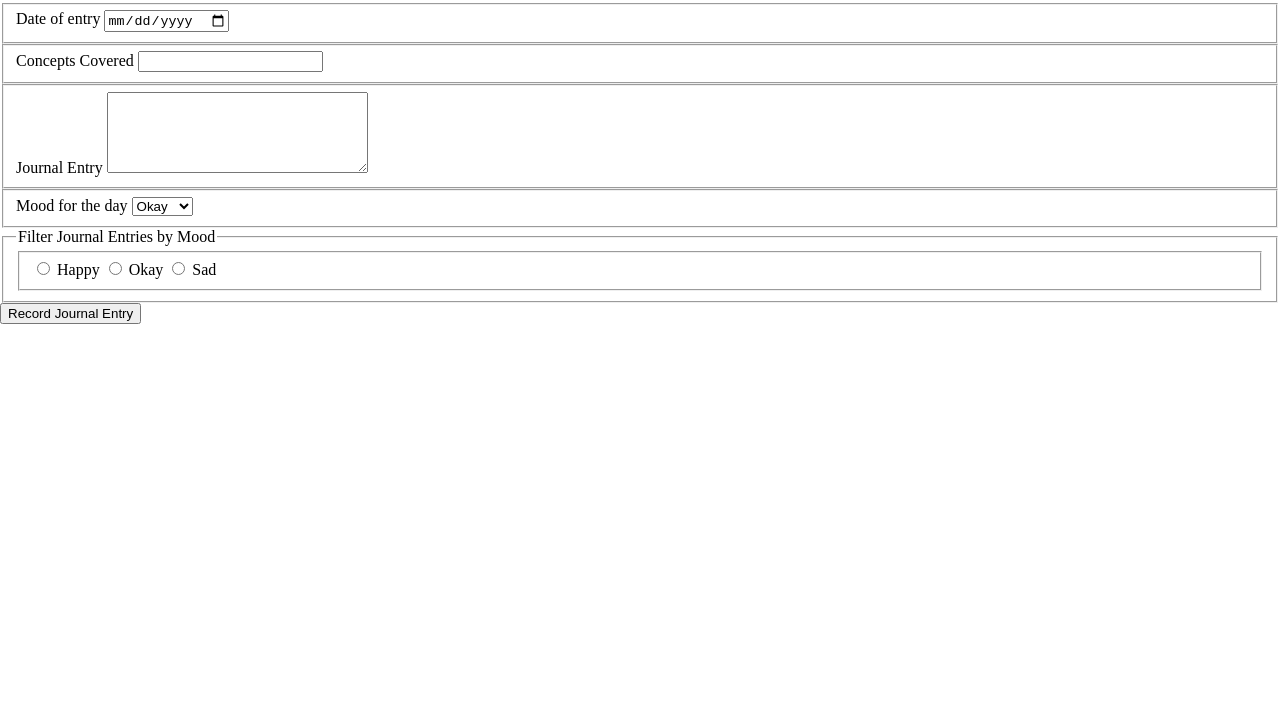
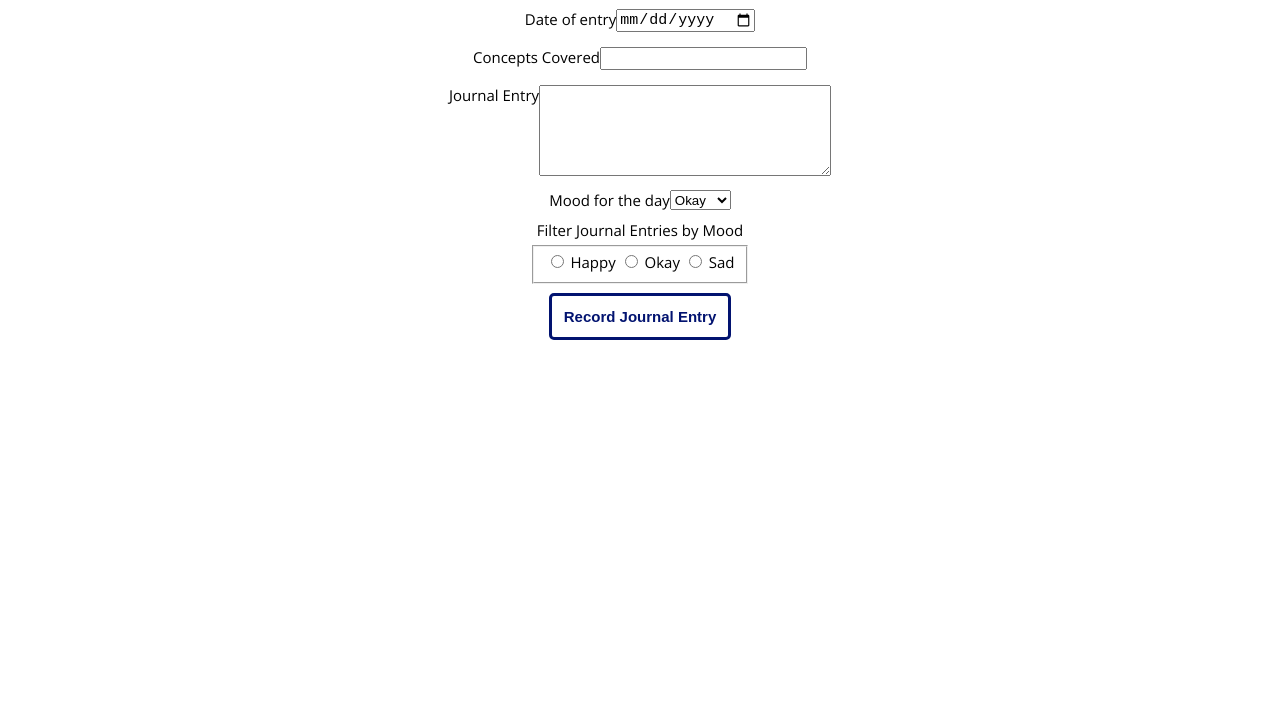
Before and after one commit to wfw40869/Daily-Journal, a plain HTML site: page src/index.html in a window 1280 px wide. Shown: the part 77-800 px from the top of the page. Drawn offline with nearby package versions, Linux system fonts and the light colour scheme; no server answers.

Commit message:
Added then commented out session storage functionality. Updated layout, and basic styling of forms, buttons, inputs and entries

```diff
--- a/src/index.html
+++ b/src/index.html
@@ -8,12 +8,14 @@
     <title>My Daily NSS Journal</title>
     <link rel="stylesheet" href="styles/journal.css">
     <link rel="stylesheet" href="https://cdnjs.cloudflare.com/ajax/libs/font-awesome/5.9.0/css/all.min.css">
+    <!-- GOOGLE FONT -->
+    <link href="https://fonts.googleapis.com/css?family=Open+Sans:400,700&display=swap" rel="stylesheet">
 </head>
 
 <body>
-    <h1>Daily Journal</h1>
     <!-- JOURNAL ENTRY FORM -->
     <form action="#" class="journalEntry__form">
+        <h1>Daily Journal</h1>
         <!-- DATE INPUT -->
         <fieldset class="journalEntry__fieldset">
             <label for="journalDate">Date of entry</label>
@@ -38,7 +40,7 @@
                 <option value="happy">Happy</option>
             </select>
         </fieldset>
-        <fieldset>
+        <fieldset class="journalEntry__fieldset">
             <legend>
                 Filter Journal Entries by Mood
             </legend>
--- a/src/scripts/entryComponent.js
+++ b/src/scripts/entryComponent.js
@@ -6,9 +6,12 @@ const makeJournalEntryComponent = (journalEntry) => {
         <section class="journalEntry">
             <h2>${journalEntry.date}</h2>
             <h3>${journalEntry.conceptsCovered}</h3>
+            <div class="mood">Mood: ${determineMood(journalEntry)}</div>
             <p>${journalEntry.entryMessage}</p>
-            <div class="mood">${determineMood(journalEntry)}</div>
-            <button id="deleteEntry--${journalEntry.id}">Delete Entry</button>
+            <aside class="buttons__aside">
+                <button class="delete__button" id="deleteEntry--${journalEntry.id}">Delete</button>
+                <button class="edit__button" id="editEntry--${journalEntry.id}">Edit</button>
+            </aside>
         </section>
     `
 }
--- a/src/styles/journal.css
+++ b/src/styles/journal.css
@@ -3,8 +3,44 @@ body {
     margin: 0;
     padding: 0;
     box-sizing: border-box;
+    font-family: 'Open Sans', sans-serif;
+    font-size: 15px;
 }
 
+button,
+input[type="submit"] {
+    cursor: pointer;
+    background-color: white;
+    border: 3px solid rgb(2, 19, 112);
+    border-radius: 5px;
+    padding: 12px;
+    color: rgb(2, 19, 112);
+    font-size: inherit;
+    font-weight: 700;
+}
+
+input, textarea {
+    font-size: inherit;
+}
+
+.journalEntry__form {
+    display: flex;
+    flex-direction: column;
+    align-items: center;
+}
+
+.journalEntry__fieldset {
+    border: none;
+    display: flex;
+    text-align: center;
+}
+
+
+.buttons__aside {
+    margin-top: 15px;
+    display: flex;
+    justify-content: space-evenly;
+}
 
 #entryLog {
     display: flex;
@@ -12,8 +48,15 @@ body {
     justify-content: space-evenly;
 }
 
+#dailyMood {
+    margin: 0 auto;
+}
+
 .journalEntry {
+    display: flex;
+    flex-direction: column;
     flex-basis: 25%;
+    justify-content: space-between;
     margin: 15px 5px;
     border: 1px solid black;
     padding: 1em 2em 3em 2em;
```
Also changed, not shown: api/entries.json (+7 -0 lines), src/scripts/journal.js (+12 -0 lines).
